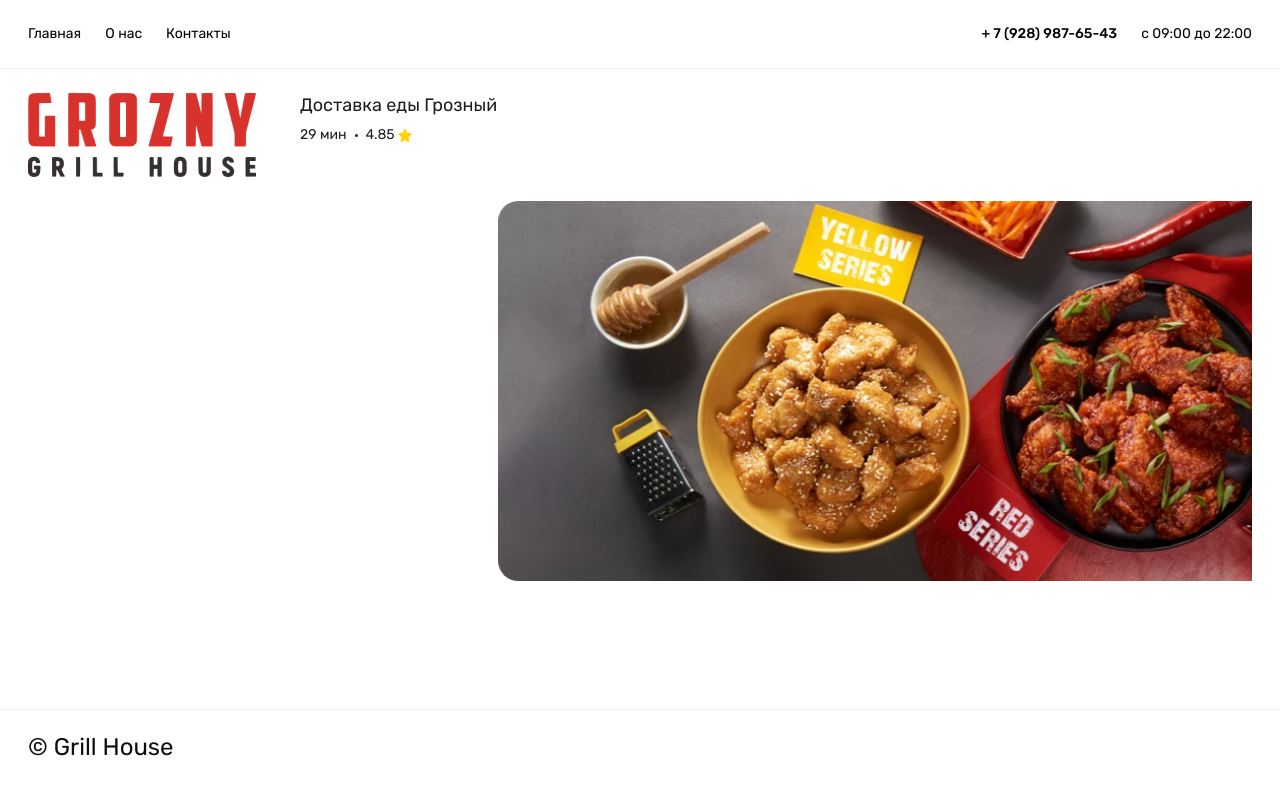
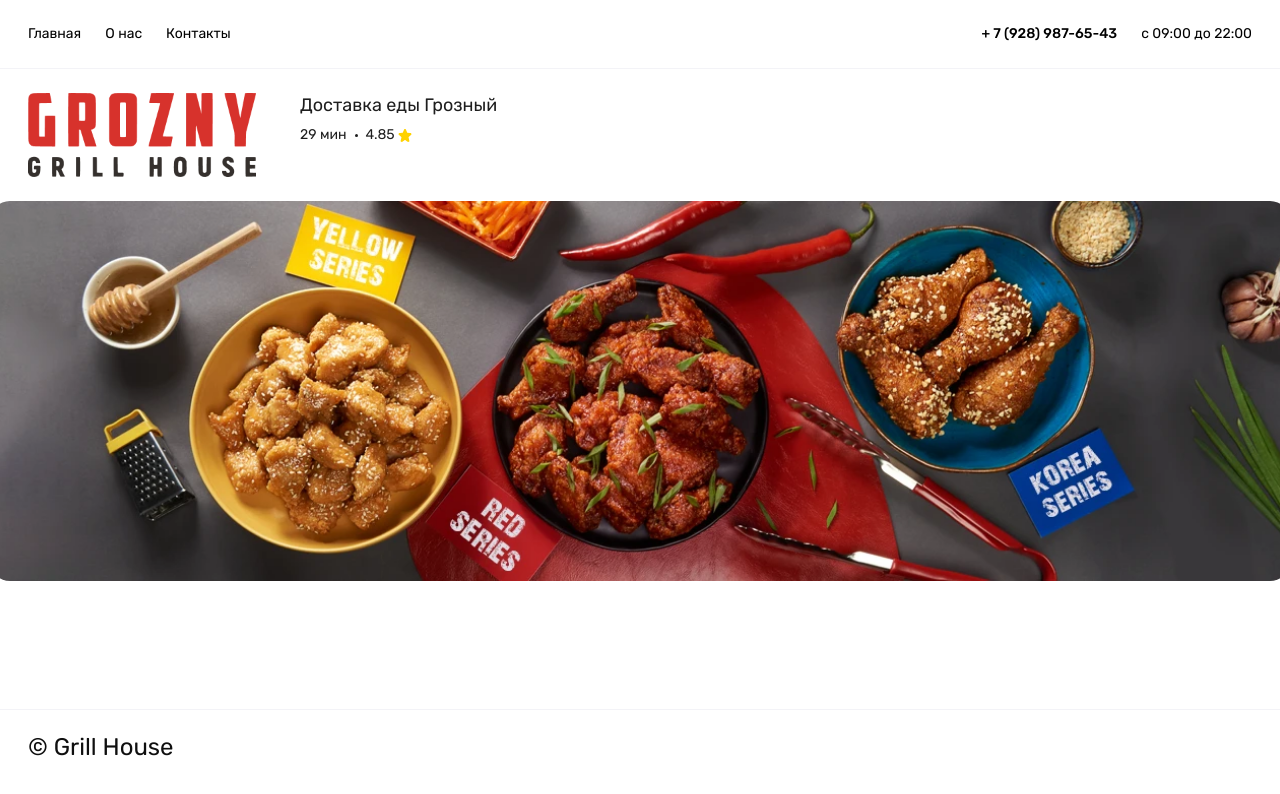
Before and after one commit to SedaMelkhi/grill-house, a Next.js app: page / in a window 1280 px wide. Shown: the top 794 px of the page. Built offline with nearby package versions, Linux system fonts and the light colour scheme.

Commit message:
fix: swiper

```diff
--- a/app/components/homePage/swiper.tsx
+++ b/app/components/homePage/swiper.tsx
@@ -7,19 +7,19 @@ import { Container } from "../shared";
 import { Swiper, SwiperSlide } from 'swiper/react';
 import 'swiper/css';
 
-
 import Image from 'next/image';
 
 
 export const SwiperHeader = () => {
 
   return (
-    <Container>
+
       <div className="w-[100%] h-auto">
         <Swiper
-          slidesPerView={4}
+          slidesPerView= 'auto'
           spaceBetween={30}
           centeredSlides={true}
+          loop={true}
           className="mySwiper"
         >
         <SwiperSlide className="w-[auto!important] h-[auto!important] ">
@@ -53,6 +53,6 @@ export const SwiperHeader = () => {
         </Swiper>
       </div>
 
-      </Container>
+
   );
 };
```
